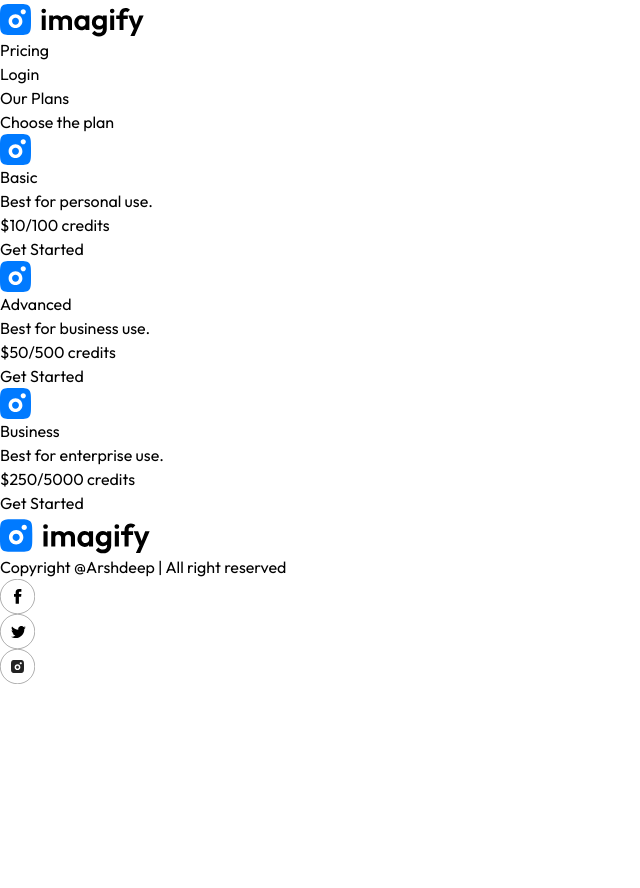
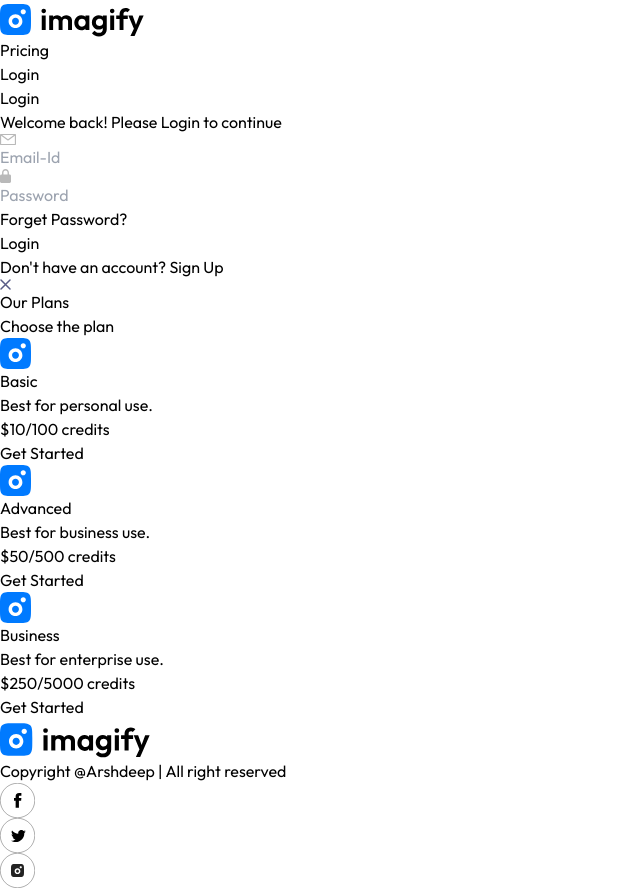
Before and after one commit to arshdeepsingh2003/imagify, a React (Vite) app in the folder client/: page /buycredit in a window 1280 px wide. Both pictures are taken after a click on the button "Login". Shown: the whole page, without its empty margins (0-640 px from the left). Before the commit the page ends 800 px from the top, so only its background shows below. Built offline with nearby package versions, Linux system fonts and the light colour scheme.

Commit message:
added login functionality

```diff
--- a/client/src/App.jsx
+++ b/client/src/App.jsx
@@ -1,14 +1,20 @@
-import React from 'react'
+import React ,{ useContext } from 'react'
 import {Routes,Route} from 'react-router-dom'
 import Home from './pages/Home'
 import Result  from './pages/Result'
 import BuyCredit from './pages/BuyCredit'
 import Navbar from './components/Navbar'
 import Footer from './components/Footer'
+import Login from './components/Login'
+import {AppContext} from './context/AppContext'
 const App = () => {
+
+  const {showLogin} = useContext(AppContext)
+
   return (
     <div className='px-4 sm:px-10 md:px-14 lg:px-28 min-h-screen bg-gradient-to-b from-teal-50 to-orange-50'>
       <Navbar/>
+      {showLogin && <Login/> }
       <Routes >
         <Route path='/' element={<Home/>}/>
         <Route path='/result' element={<Result/>}/>
--- a/client/src/assets/assets.js
+++ b/client/src/assets/assets.js
@@ -18,6 +18,7 @@
 import star_group from './star_group.png'
 import credit_star from './credit_star.svg'
 import profile_icon from './profile_icon.png'
+import user_icon from './user_icon.jpg'
 
 export const assets = {
     logo,
@@ -34,7 +35,9 @@
     cross_icon,
     star_group,
     credit_star,
-    profile_icon
+    profile_icon,
+    user_icon
+
 }
 
 export const stepsData = [
--- /dev/null
+++ b/client/src/components/Login.jsx
@@ -0,0 +1,71 @@
+import React, { useState, useEffect, useContext } from 'react';
+import { assets } from '../assets/assets';
+import { AppContext } from '../context/AppContext';
+
+const Login = () => {
+  const [state, setState] = useState('Login');
+  const { setShowLogin } = useContext(AppContext);
+
+  useEffect(() => {
+    document.body.style.overflow = 'hidden';
+    return () => {
+      document.body.style.overflow = 'unset';
+    };
+  }, []);
+
+  return (
+    <div className='absolute top-0 left-0 right-0 bottom-0 z-10 backdrop-blur-sm bg-black/30 flex justify-center items-center'>
+      <form
+        onSubmit={(e) => e.preventDefault()}
+        className='relative bg-white p-6 sm:p-10 w-[90%] sm:w-[400px] rounded-xl text-slate-500'
+      >
+        <h1 className='text-center text-2xl text-neutral-700 font-medium'>{state}</h1>
+        <p className='text-sm text-center'>Welcome back! Please {state} to continue</p>
+
+        {state !== 'Login' && (
+          <div className='border px-6 py-2 flex items-center gap-2 rounded-full mt-5'>
+            <img src={assets.usersolid} alt="" />
+            <input type='text' placeholder='Full Name' className='outline-none text-sm w-full' required />
+          </div>
+        )}
+
+        <div className='border px-6 py-2 flex items-center gap-2 rounded-full mt-5'>
+          <img src={assets.email_icon} alt="" />
+          <input type='email' placeholder='Email-Id' className='outline-none text-sm w-full' required />
+        </div>
+
+        <div className='border px-6 py-2 flex items-center gap-2 rounded-full mt-5'>
+          <img src={assets.lock_icon} alt="" />
+          <input type='password' placeholder='Password' className='outline-none text-sm w-full' required />
+        </div>
+
+        <p className="text-sm text-blue-600 my-4 cursor-pointer">Forget Password?</p>
+
+        <button className="bg-blue-600 w-full text-white py-2 rounded-full">
+          {state === 'Login' ? 'Login' : 'Create Account'}
+        </button>
+
+        {state === 'Login' ? (
+          <p className="mt-5 text-center">
+            Don't have an account?{' '}
+            <span className="text-blue-600 cursor-pointer" onClick={() => setState('Sign Up')}>Sign Up</span>
+          </p>
+        ) : (
+          <p className="mt-5 text-center">
+            Already have an account?{' '}
+            <span className="text-blue-600 cursor-pointer" onClick={() => setState('Login')}>Login</span>
+          </p>
+        )}
+
+        <img
+          src={assets.cross_icon}
+          alt=""
+          className="absolute top-5 right-5 cursor-pointer"
+          onClick={() => setShowLogin(false)}
+        />
+      </form>
+    </div>
+  );
+};
+
+export default Login;
--- a/client/src/components/Navbar.jsx
+++ b/client/src/components/Navbar.jsx
@@ -4,7 +4,7 @@
 import { AppContext } from '../context/AppContext'
 
 const Navbar = () => {
-    const {user}=useContext(AppContext)
+    const {user,setShowLogin}=useContext(AppContext)
     const navigate=useNavigate()
 
 
@@ -36,7 +36,7 @@
                 //loggedout
                 <div className='flex items-center gap-2 sm:gap-5 '>
                     <p onClick={()=>navigate('/buycredit')} className='cursor-pointer'>Pricing</p>
-                    <button className='bg-zinc-800 text-white px-7 py-2 sm:px-10 text-sm rounded-full'>Login</button>
+                    <button onClick={()=>setShowLogin(true)} className='bg-zinc-800 text-white px-7 py-2 sm:px-10 text-sm rounded-full'>Login</button>
                 </div>
 
             }
--- a/client/src/context/AppContext.jsx
+++ b/client/src/context/AppContext.jsx
@@ -4,9 +4,10 @@
 
 const AppContextProvider=(props)=>{
     const [user,setUser]=useState(null);
+    const [showLogin,setShowLogin]=useState(false);
 
     const value={
-        user,setUser
+        user,setUser,showLogin,setShowLogin
     }
 
     return(
```
Also changed, not shown: client/src/assets/user_icon.jpg (added).
